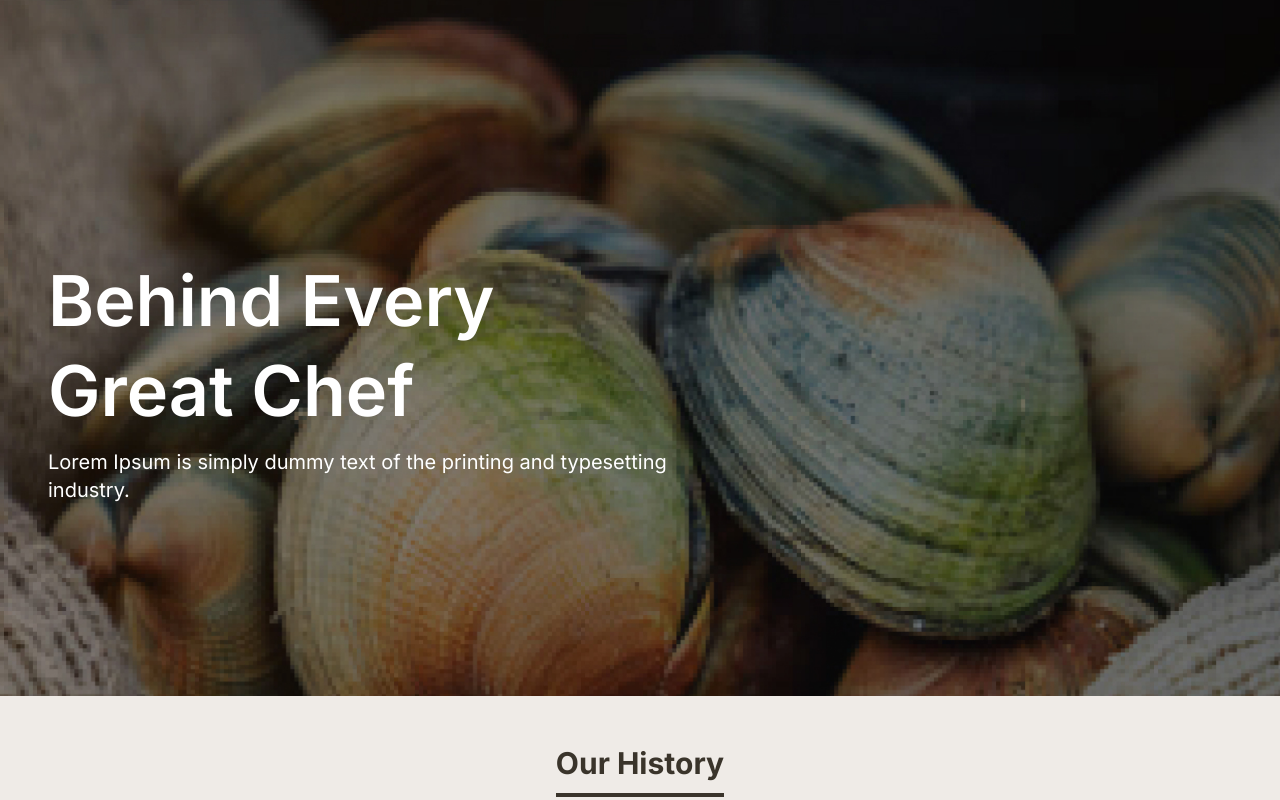
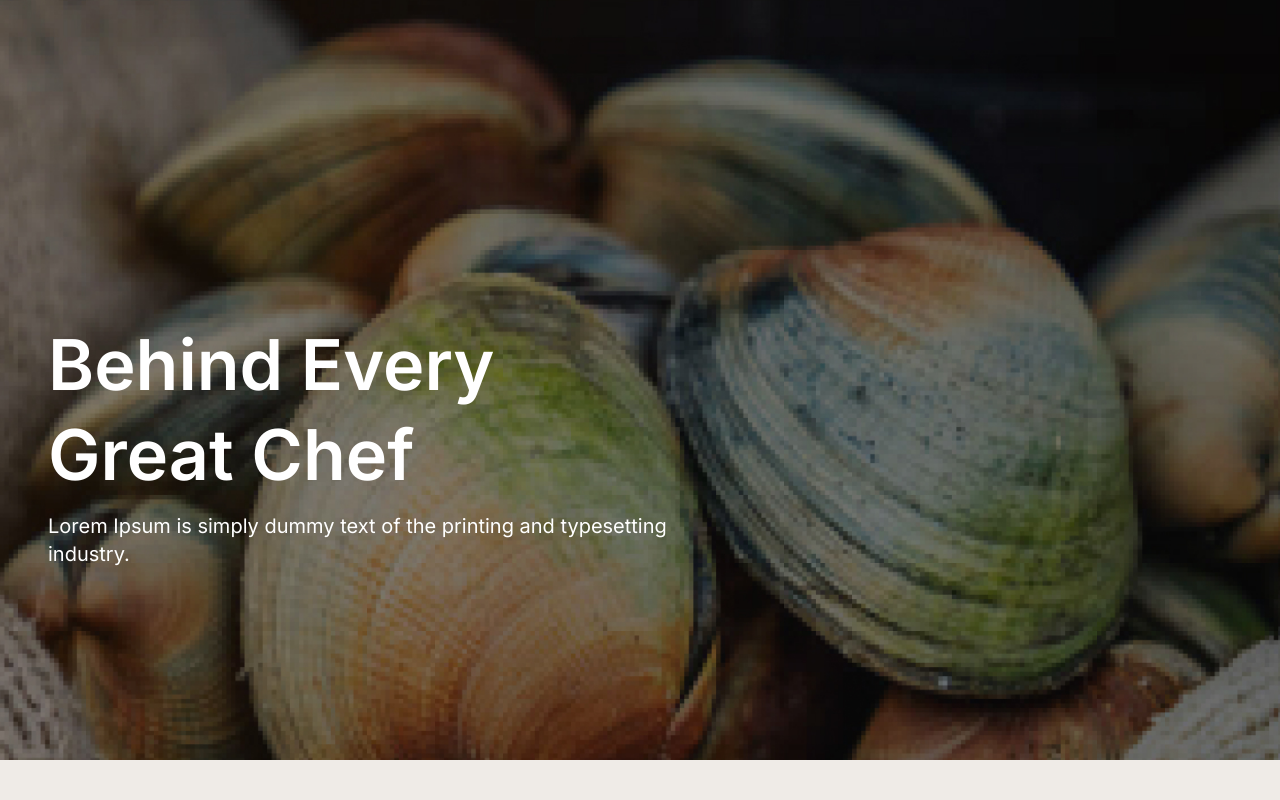
Before and after one commit to vanshikamadesya/service-food-ui, a React (Vite) app: page / in a window 1280 px wide. Shown: the top 800 px of the page. Built offline with nearby package versions, Linux system fonts and the light colour scheme.

Commit message:
featuress ---> size fix

```diff
--- a/src/components/tab-carousel.tsx
+++ b/src/components/tab-carousel.tsx
@@ -31,7 +31,7 @@ const ImpactSection: React.FC<ImpactSectionProps> = ({
   const nextButtonClass = "impact-next-btn";
 
   return (
-    <div className="relative w-full h-[90vh] md:h-[90vh] overflow-hidden text-white font-['Inter']">
+    <div className="relative w-full h-[105vh] md:h-[100vh] overflow-hidden text-white font-['Inter']">
       {/* Desktop Navigation Elements - Hidden on mobile with CSS */}
       <div className="absolute text-white top-[50px] left-1/2 transform -translate-x-1/2 z-[99] text-center w-full hidden md:block">
         {/* Dynamic Title */}
--- a/src/pages/aboutUs.tsx
+++ b/src/pages/aboutUs.tsx
@@ -29,7 +29,7 @@ const AboutUs: React.FC = () => {
     <div className="font-['Inter']">
       {/* Hero Section */}
       <div
-        className="relative w-full py-32 sm:py-48 min-h-[87vh] bg-center bg-cover flex items-end justify-start px-6 sm:px-12"
+        className="relative w-full py-32 sm:py-48 min-h-[95vh] bg-center bg-cover flex items-end justify-start px-6 sm:px-12"
         style={{ backgroundImage: `url(${videoImage})` }}
       >
         {/* Content Overlay */}
```
